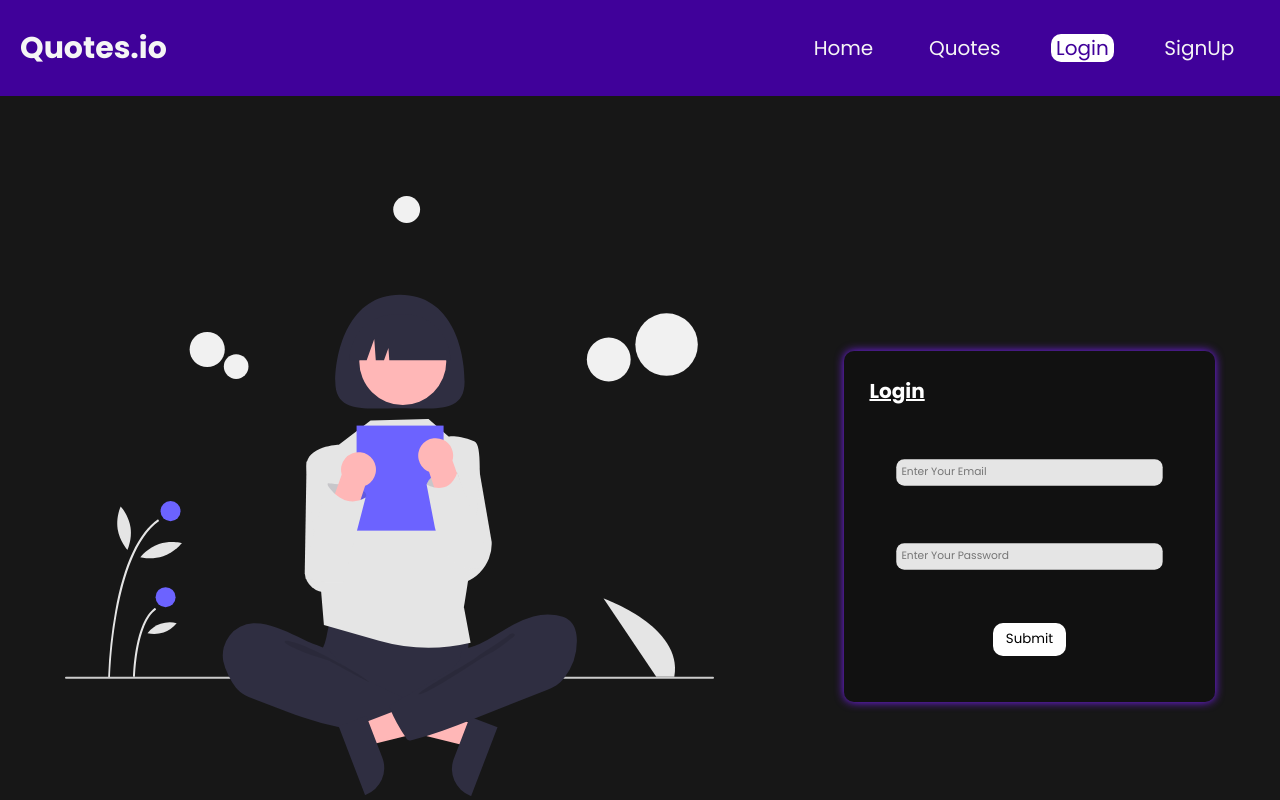
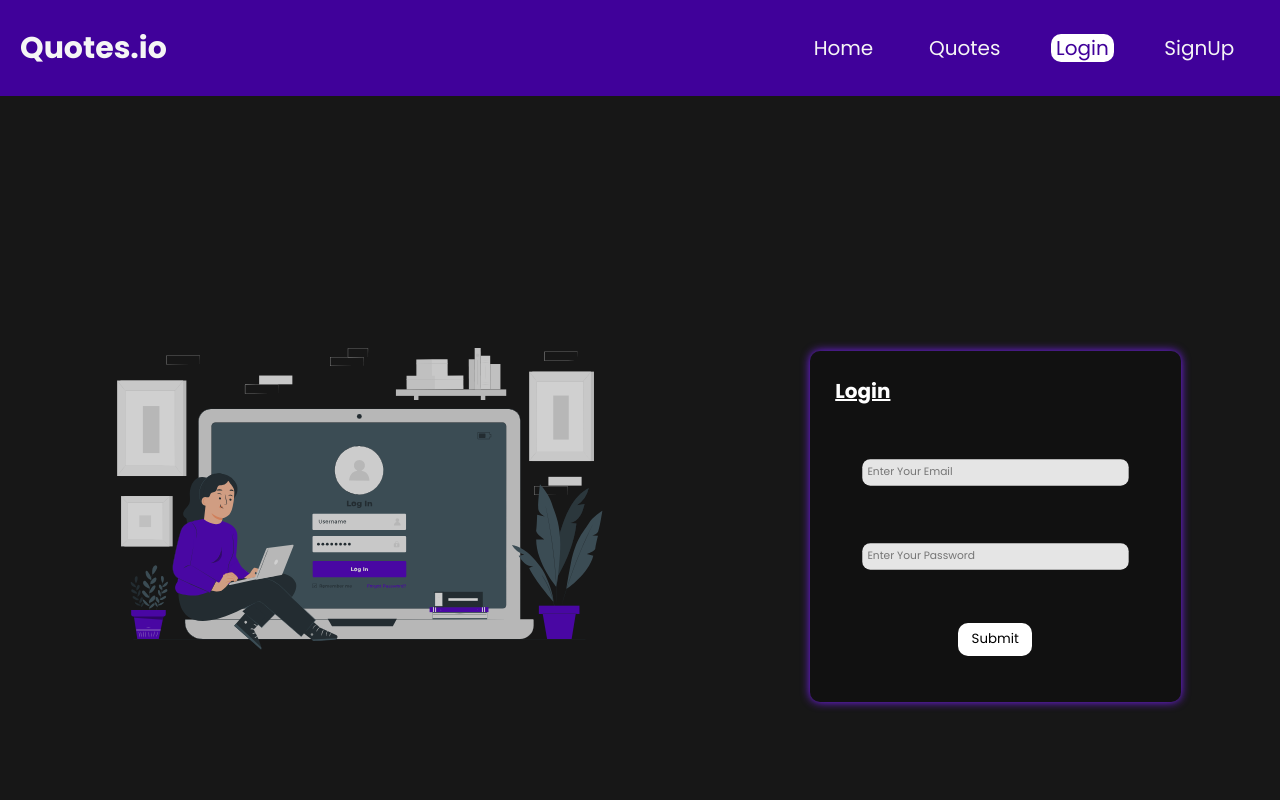
Before and after one commit to Chandu6702/Quotes.io-Frontend, a React (Vite) app: page /login in a window 1280 px wide. Shown: the top 800 px of the page. Built offline with nearby package versions, Linux system fonts and the light colour scheme.

Commit message:
update login

```diff
--- a/src/components/Login/Login.jsx
+++ b/src/components/Login/Login.jsx
@@ -5,7 +5,7 @@ function Login() {
   return (
     <div className={Styles['container']}>
 
-      <img src='/reading.svg' />
+      <img src='Computer login-pana.svg' />
 
       <div className={Styles['login-card']}>
         <h2>Login</h2>
--- a/src/components/Login/Login.module.css
+++ b/src/components/Login/Login.module.css
@@ -5,6 +5,11 @@
     align-items: center;
 }
 
+.container img{
+    width: 40%;
+    height: 40%;
+    opacity:0.8;
+}
 .login-card {
     position: relative;
     color: white;
```
Also changed, not shown: public/Computer login-pana.svg (added).
